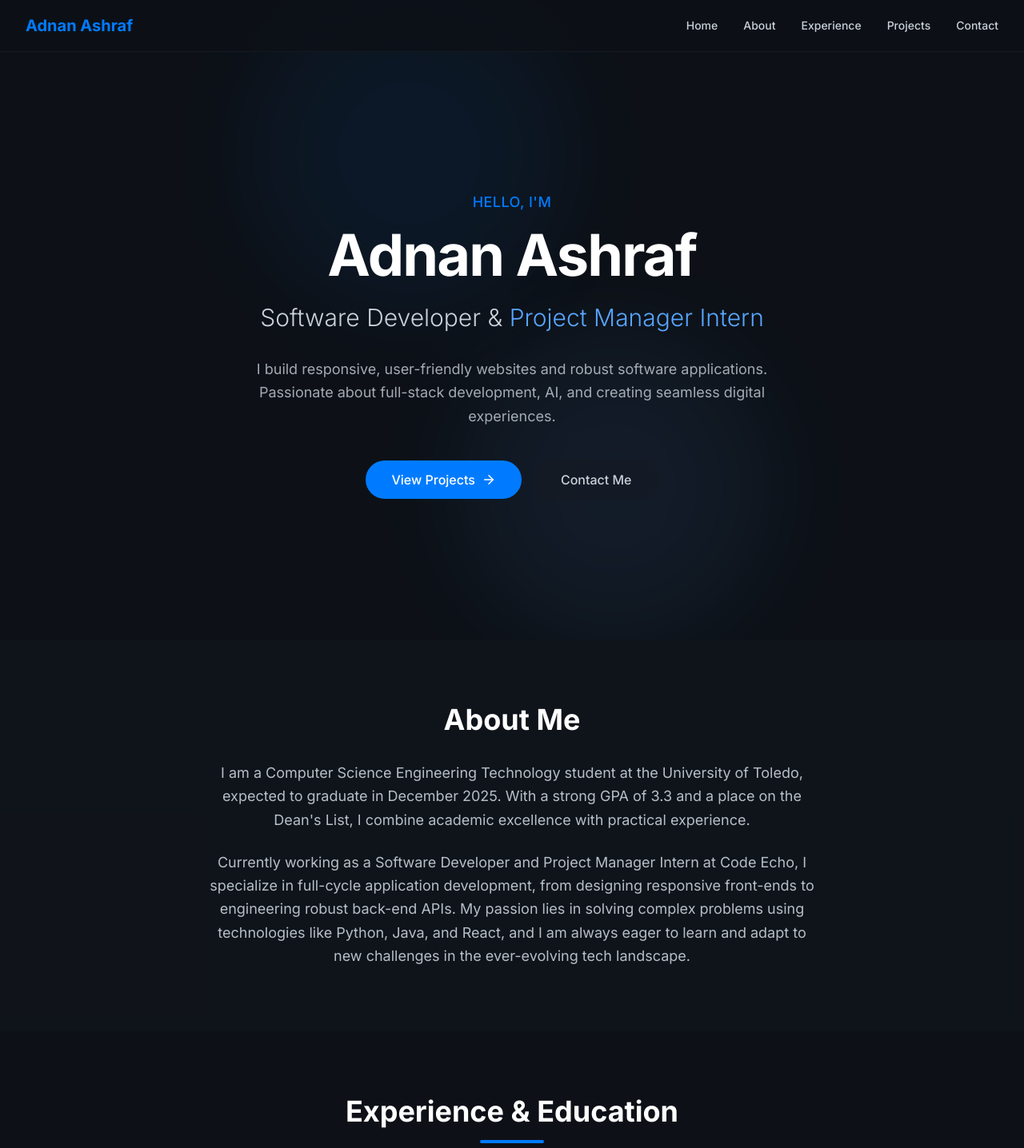
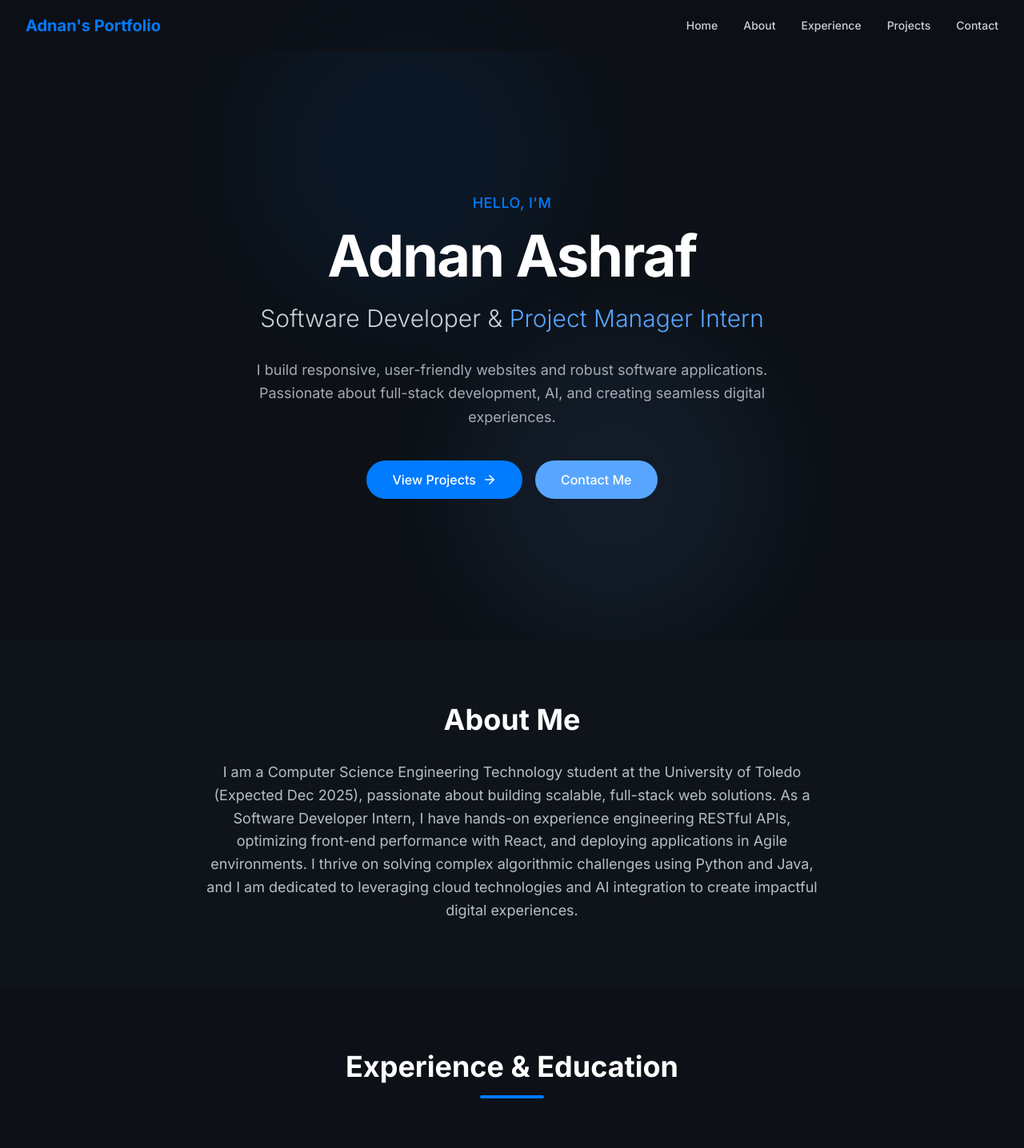
Before and after one commit to aaadnan259/Portfolio, a Next.js app: page / in a window 1280 px wide. Shown: the top 1436 px of the page at 80% size. Built offline with nearby package versions, Linux system fonts and the light colour scheme.

Commit message:
feat: update portfolio content, animations, and styling

```diff
--- a/src/app/globals.css
+++ b/src/app/globals.css
@@ -1,4 +1,8 @@
 @import "tailwindcss";
+
+html {
+  scroll-behavior: smooth;
+}
 
 @theme {
   --color-background: #0D1117;
--- a/src/components/About.tsx
+++ b/src/components/About.tsx
@@ -14,17 +14,8 @@ export default function About() {
                     className="max-w-3xl mx-auto text-center"
                 >
                     <h2 className="text-3xl md:text-4xl font-bold text-text-light mb-8">About Me</h2>
-                    <p className="text-lg text-text/90 leading-relaxed mb-6">
-                        I am a Computer Science Engineering Technology student at the University of Toledo,
-                        expected to graduate in December 2025. With a strong GPA of 3.3 and a place on the
-                        Dean's List, I combine academic excellence with practical experience.
-                    </p>
-                    <p className="text-lg text-text/90 leading-relaxed">
-                        Currently working as a Software Developer and Project Manager Intern at Code Echo,
-                        I specialize in full-cycle application development, from designing responsive front-ends
-                        to engineering robust back-end APIs. My passion lies in solving complex problems using
-                        technologies like Python, Java, and React, and I am always eager to learn and adapt
-                        to new challenges in the ever-evolving tech landscape.
+                    <p className="text-lg text-text/90 leading-[1.6]">
+                        I am a Computer Science Engineering Technology student at the University of Toledo (Expected Dec 2025), passionate about building scalable, full-stack web solutions. As a Software Developer Intern, I have hands-on experience engineering RESTful APIs, optimizing front-end performance with React, and deploying applications in Agile environments. I thrive on solving complex algorithmic challenges using Python and Java, and I am dedicated to leveraging cloud technologies and AI integration to create impactful digital experiences.
                     </p>
                 </motion.div>
             </div>
--- a/src/components/Hero.tsx
+++ b/src/components/Hero.tsx
@@ -58,7 +58,7 @@ export default function Hero() {
                     </Link>
                     <Link
                         href="#contact"
-                        className="px-8 py-3 border border-surface hover:border-primary/50 bg-surface/50 hover:bg-surface text-text rounded-full font-medium transition-all flex items-center gap-2"
+                        className="px-8 py-3 bg-secondary hover:bg-secondary/90 text-white rounded-full font-medium transition-all hover:brightness-110 hover:scale-105"
                     >
                         Contact Me
                     </Link>
--- a/src/components/Navbar.tsx
+++ b/src/components/Navbar.tsx
@@ -18,11 +18,11 @@ export default function Navbar() {
     const [isOpen, setIsOpen] = useState(false);
 
     return (
-        <nav className="fixed top-0 left-0 right-0 z-50 bg-background/80 backdrop-blur-md border-b border-surface">
+        <nav className="fixed top-0 left-0 right-0 z-50 bg-background/70 backdrop-blur-lg border-b border-surface/50">
             <div className="max-w-7xl mx-auto px-4 sm:px-6 lg:px-8">
                 <div className="flex items-center justify-between h-16">
                     <Link href="/" className="text-xl font-bold text-primary">
-                        Adnan Ashraf
+                        Adnan's Portfolio
                     </Link>
 
                     {/* Desktop Menu */}
--- a/src/components/Projects.tsx
+++ b/src/components/Projects.tsx
@@ -58,7 +58,7 @@ export default function Projects() {
                             whileInView={{ opacity: 1, y: 0 }}
                             viewport={{ once: true }}
                             transition={{ duration: 0.5, delay: index * 0.1 }}
-                            className="group bg-background border border-surface rounded-xl overflow-hidden hover:border-primary/50 transition-all hover:shadow-lg hover:shadow-primary/10"
+                            className="group bg-background border border-surface rounded-xl overflow-hidden hover:border-primary/50 transition-all hover:shadow-lg hover:shadow-primary/10 hover:scale-[1.02]"
                         >
                             <div className="p-8">
                                 <div className="flex justify-between items-start mb-4">
--- a/src/components/Skills.tsx
+++ b/src/components/Skills.tsx
@@ -47,13 +47,13 @@ export default function Skills() {
                             className="bg-surface/30 p-6 rounded-xl border border-surface hover:border-primary/30 transition-colors"
                         >
                             <h3 className="text-xl font-bold text-primary mb-6 text-center">{skillGroup.category}</h3>
-                            <ul className="space-y-3">
+                            <div className="flex flex-wrap gap-3 justify-center">
                                 {skillGroup.items.map((item, i) => (
-                                    <li key={i} className="flex items-center justify-center text-text/80 bg-surface rounded-lg py-2 px-3 text-sm font-medium hover:bg-primary/10 hover:text-primary transition-colors cursor-default">
+                                    <span key={i} className="px-3 py-1.5 bg-surface text-text/80 rounded-full text-sm font-medium border border-surface hover:border-primary/30 hover:text-primary hover:bg-primary/5 transition-colors cursor-default">
                                         {item}
-                                    </li>
+                                    </span>
                                 ))}
-                            </ul>
+                            </div>
                         </motion.div>
                     ))}
                 </div>
```
